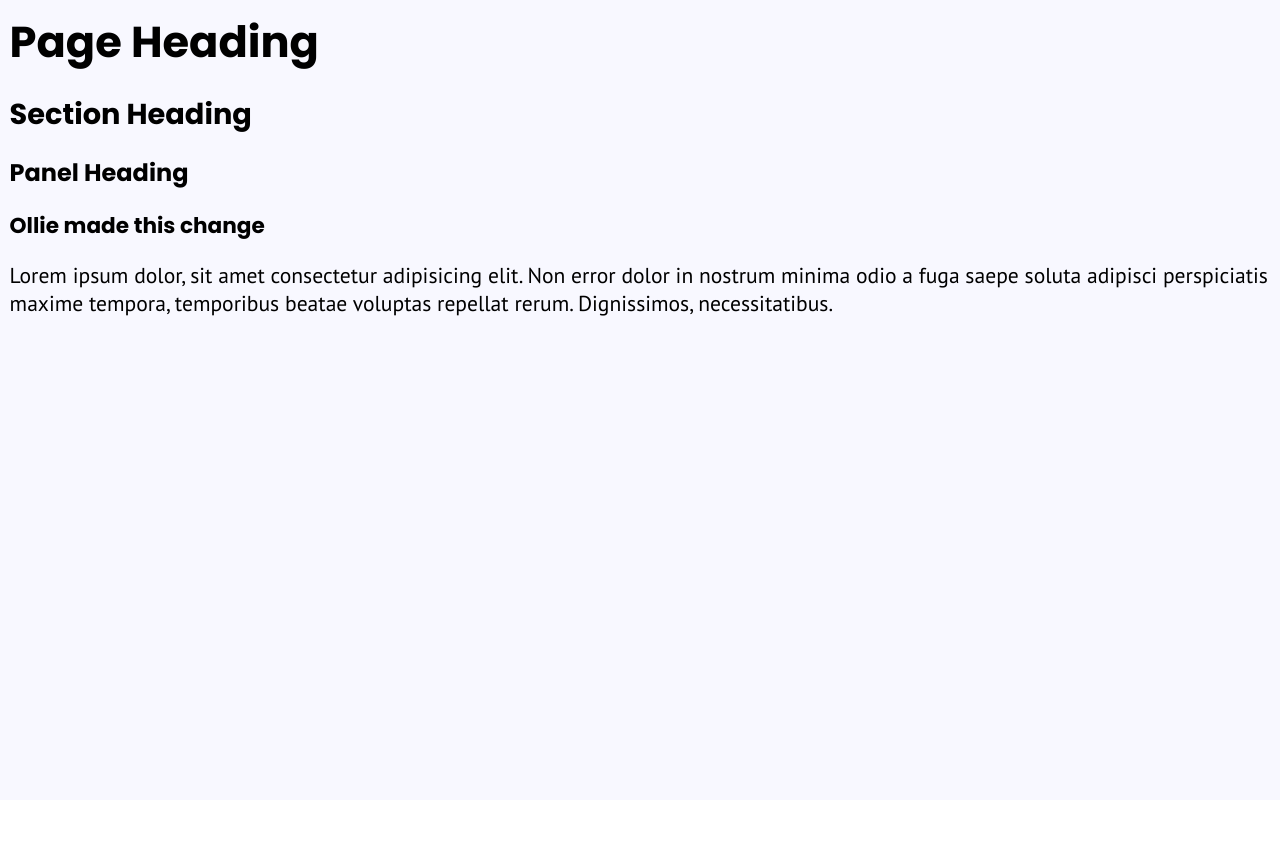
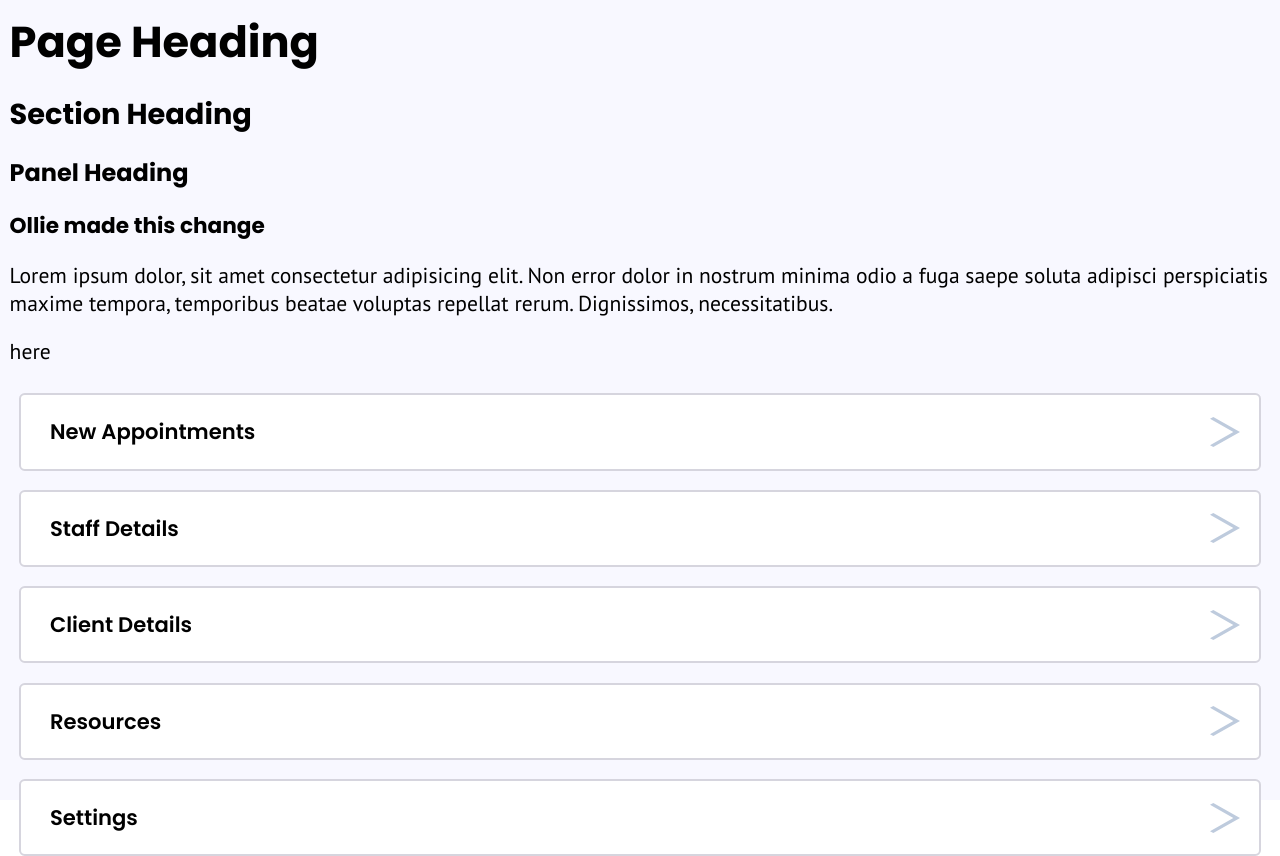
Before and after one commit to nology-tech/verde-client-project, a React (Vite) app: page / in a window 1280 px wide. Before the commit the page ends 800 px from the top, so only its background shows below. Built offline with nearby package versions, Linux system fonts and the light colour scheme.

Commit message:
Worked on logic and styles for navCard and NavCardList

```diff
--- a/src/components/NavCard/NavCard.scss
+++ b/src/components/NavCard/NavCard.scss
@@ -1,22 +1,49 @@
-@use "src/assets/styles/variables" as *;
+@use "../../styles/variables" as *;
 
-.navcard {
+
+.navcard{
+    display: flex;
     background-color: $clr-white;
-    padding: 0.6rem 1.5rem;
+    width:100%;
+    padding:0.6rem 1rem;
     border-radius: 0.3rem;
-    display: flex;
+    border: solid 0.12rem $clr-accent-grey;
+    justify-content: center;
     align-items: center;
-    justify-content: space-around;
-    width: 9rem;
-    height: 8rem;
-    border: 2px solid $clr-accent-grey;
-    color: $clr-black;
 
-    &:hover {
-        transform: scale(1.03);
-    }
+    &__name {
+        font-weight: 600;
+        font-size: 1.1rem;
+
+        }
 
 }
 
-@media screen and (max-width: $tablet-breakpoint) {
+.button {
+    display: none;
 }
+
+
+
+
+
+
+// @media screen and (max-width: $tablet-breakpoint) {
+//     .navcard {
+//         background-color: $clr-white;
+//         padding: 0.6rem 1.5rem;
+//         border-radius: 0.3rem;
+//         display: flex;
+//         align-items: center;
+//         justify-content: space-around;
+//         width: 9rem;
+//         height: 8rem;
+//         border: 2px solid $clr-accent-grey;
+//         color: $clr-black;
+
+//         &:hover {
+//             transform: scale(1.03);
+//         }
+
+//     }
+// }
--- a/src/components/NavCard/NavCard.tsx
+++ b/src/components/NavCard/NavCard.tsx
@@ -1,5 +1,7 @@
 import Button from "../Button/Button";
 import "./NavCard.scss";
+import Arrow from "../../assets/images/Arrow.svg"
+
 
 type NavCardProps = {
   label: string;
@@ -12,11 +14,15 @@ const NavCard = ({ label, buttonLabel }: NavCardProps) => {
   }
 
   return (
+    <>
+
     <div className="navcard">
       <h3 className="navcard__name">{label}</h3>
-      <img className="navcard__arrow" src="" alt={label}></img>
+      <img className="navcard__arrow" src={Arrow} alt={label}></img>
       <Button label={buttonLabel} variant="yellow" onClick={onButtonClick} />
     </div>
+
+    </>
   );
 };
 
--- a/src/components/NavCardList/NavCardList.scss
+++ b/src/components/NavCardList/NavCardList.scss
@@ -1,10 +1,14 @@
-@use "../../assets/styles/variables" as *;
+@use "../../styles/variables" as *;
 
 .navcardlist {
-    display: flex;
-    flex-direction: row;
-    gap: 1rem;
-    justify-content: center;
+  display: flex;
+  flex-direction: column;
+  margin: 1rem;
+  gap: 1rem;
+  text-decoration: none;
+  &__link {
+    text-decoration: none;
+  }
 }
 
-@media screen and (max-width: $tablet-breakpoint) {}
+// @media screen and (max-width: $tablet-breakpoint) {}
--- a/src/components/NavCardList/NavCardList.tsx
+++ b/src/components/NavCardList/NavCardList.tsx
@@ -1,16 +1,21 @@
 import NavCard from "../NavCard/NavCard";
 import "./NavCardList.scss";
-import { Labels } from "../../data/labels";
+import { Label } from "../../data/types";
+import { Link } from "react-router-dom";
 
 type NavCardProps = {
-  labels: typeof Labels;
+  labels: Label[];
+
 };
 
 const NavCardList = ({ labels }: NavCardProps) => {
   return (
     <div className="navcardlist">
-      {labels.map((label) => (
+      {labels.map((label,index) => (
+
+        <Link to={label.path} key={index} className="navcardlist__link"> {/* link needs to be changed once other components added  */}
         <NavCard label={label.label} buttonLabel={label.buttonLabel} />
+        </Link>
       ))}
     </div>
   );
--- /dev/null
+++ b/src/data/types.ts
@@ -0,0 +1,6 @@
+export type Label = {
+    label: string;
+    buttonLabel: string;
+    path:string;
+
+};
--- a/src/pages/Home/Home.tsx
+++ b/src/pages/Home/Home.tsx
@@ -1,5 +1,6 @@
 import Layout from "../../components/Layout/Layout";
-
+import NavCardList from "../../components/NavCardList/NavCardList";
+import { Labels } from "../../data/labels";
 const Home = () => {
   return (
     <Layout>
@@ -13,7 +14,13 @@ const Home = () => {
         maxime tempora, temporibus beatae voluptas repellat rerum. Dignissimos,
         necessitatibus.
       </p>
+      <div>
+        <p>here</p>
+      <NavCardList labels={Labels}/>
+      </div>
+
     </Layout>
+
   );
 };
 
```
Also changed, not shown: src/data/labels.ts (+7 -0 lines), src/assets/images/Arrow.svg (added).
